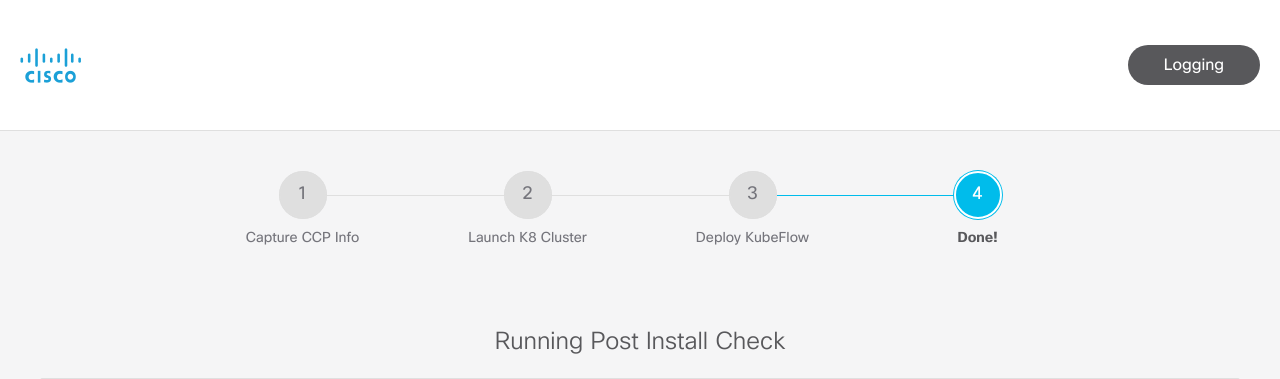
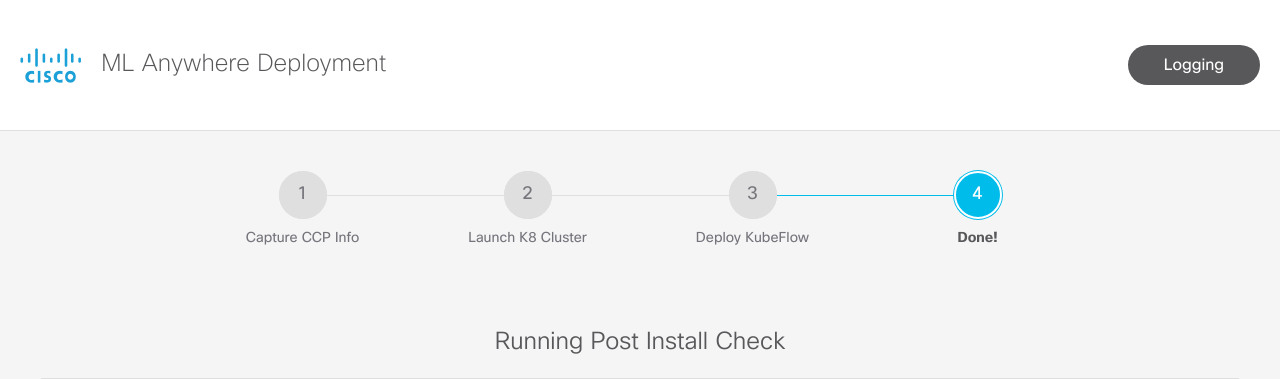
Before and after one commit to CiscoDevNet/MLAnywhere, a Flask app: page /stage4 in a window 1280 px wide. Shown: the top 379 px of the page. Run offline with Flask 2, Linux system fonts and the light colour scheme; the visitor is signed in with stand-in values (Sample User, id 1); some libraries are stand-ins or nearby versions.

Commit message:
added header in stage4

```diff
--- a/mla_app_code/templates/stage4.html
+++ b/mla_app_code/templates/stage4.html
@@ -40,6 +40,10 @@
                             <span class="icon-cisco"></span>
                         </a>
                         <div class="header-bar__main">
+                            <div class="header-heading">
+                                <h1 class="page-title">ML Anywhere Deployment</h1>
+                            </div>
+
                         </div>
                         <div class="header-toolbar">
 
```
